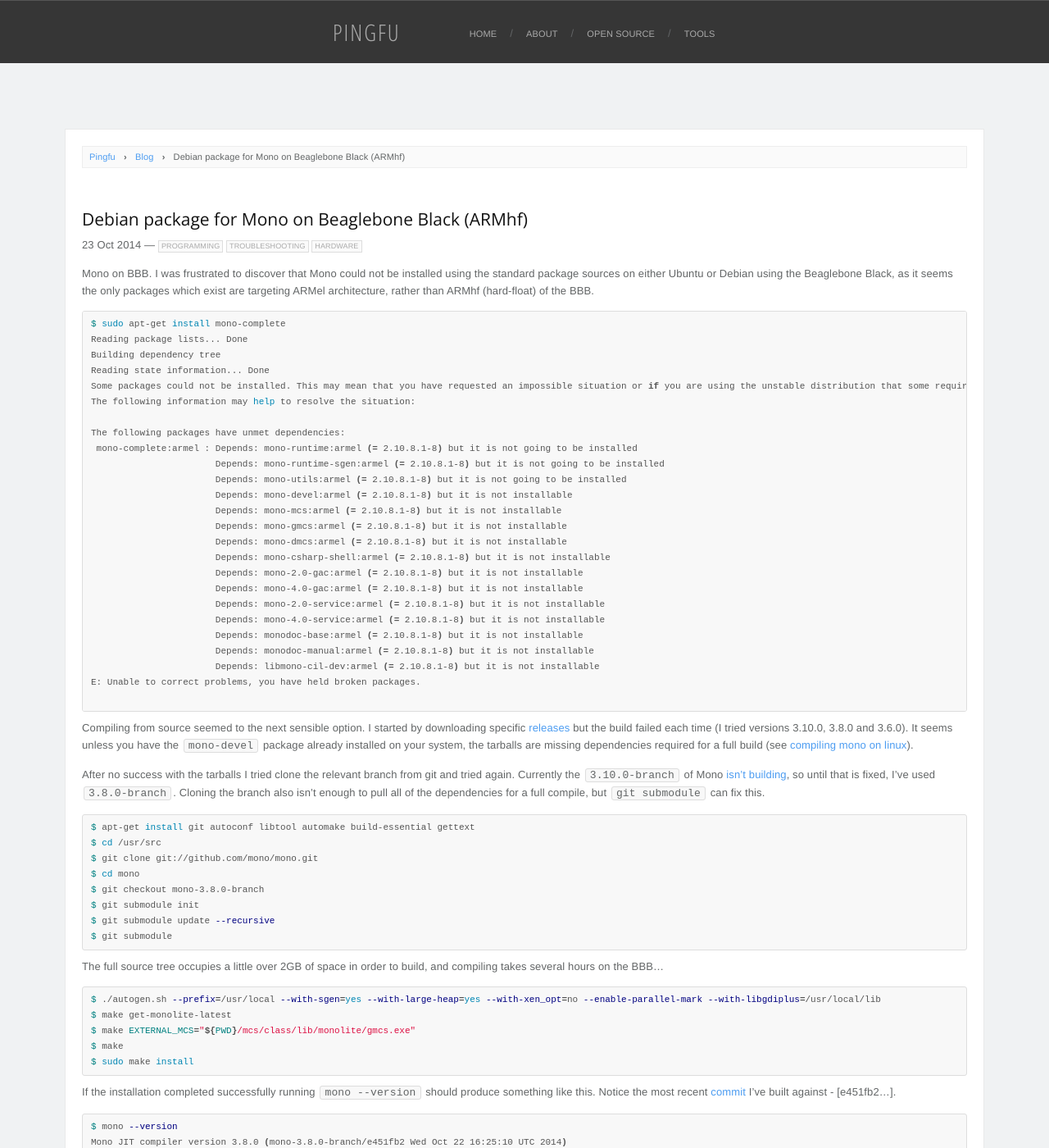
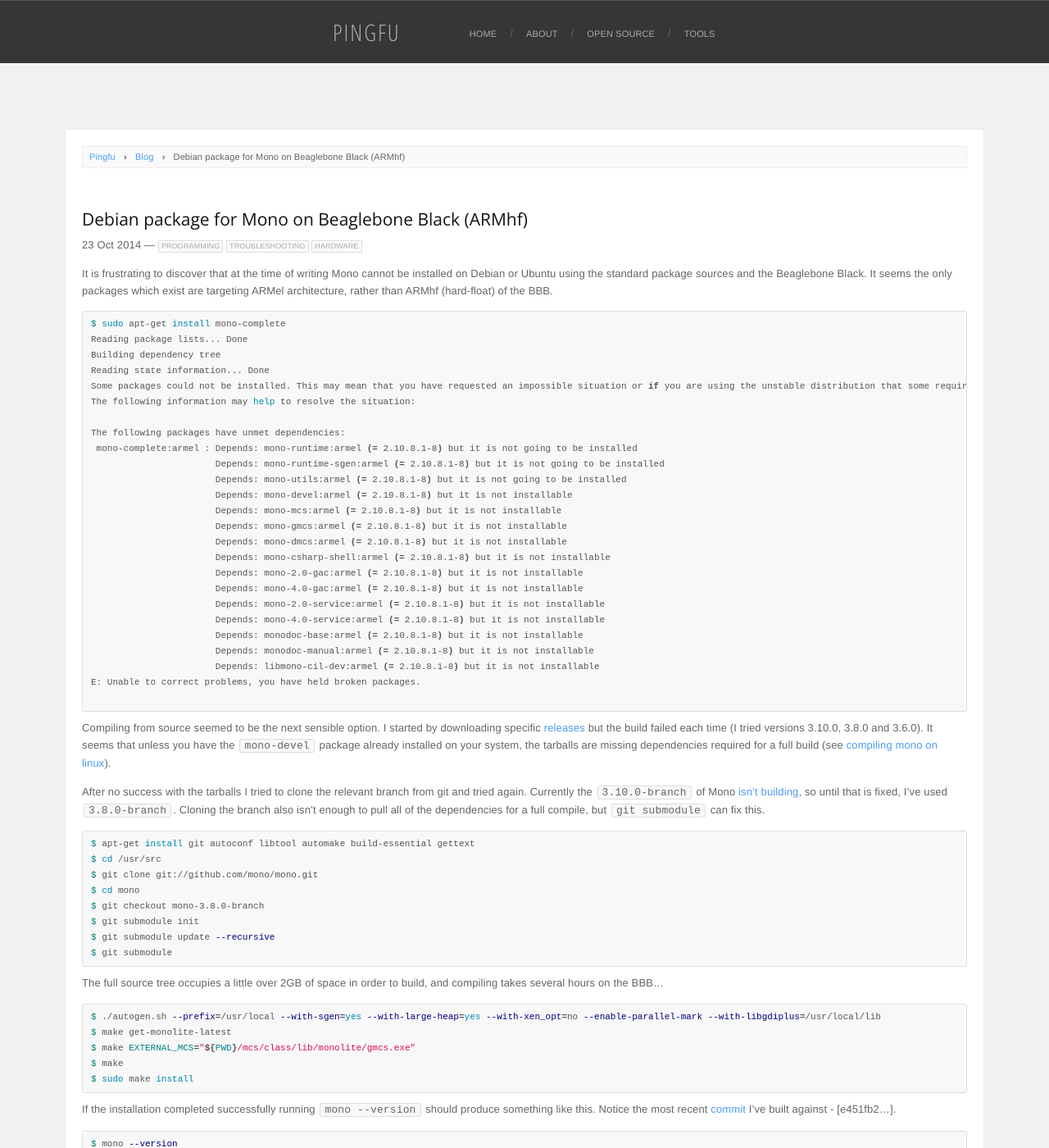
Before and after one commit to pingfu/pingfu.github.io, a Jekyll site: the page built from _posts/2014-10-23-mono-debian-package-armhf-beaglebone-black.markdown, in a window 1280 px wide and 1400 px high. Shown: the whole window at 82% size. Built offline with Jekyll 4.4.1, drawn with Linux system fonts in a browser that asks for light colours; nearby versions of some CDN libraries; Markdown is read by kramdown in place of the engine named in the settings; comment, search, counter and statistics services are not loaded; some of the changed text lies outside the part shown.

Commit message:
fixed typo

````diff
--- a/_posts/2014-10-23-mono-debian-package-armhf-beaglebone-black.markdown
+++ b/_posts/2014-10-23-mono-debian-package-armhf-beaglebone-black.markdown
@@ -6,7 +6,7 @@ categories: Programming Troubleshooting Hardware
 tags: beagleboard mono armhf
 ---
 
-Mono on BBB. I was frustrated to discover that Mono could not be installed using the standard package sources on either Ubuntu or Debian using the Beaglebone Black, as it seems the only packages which exist are targeting ARMel architecture, rather than ARMhf (hard-float) of the BBB.
+It is frustrating to discover that at the time of writing Mono cannot be installed on Debian or Ubuntu using the standard package sources and the Beaglebone Black. It seems the only packages which exist are targeting ARMel architecture, rather than ARMhf (hard-float) of the BBB.
 
 ```bash
 $ sudo apt-get install mono-complete
@@ -36,11 +36,11 @@ E: Unable to correct problems, you have held broken packages.
 
 ```
 
-Compiling from source seemed to the next sensible option. I started by downloading specific [releases][monorls] but the build failed each time (I tried versions 3.10.0, 3.8.0 and 3.6.0). It seems unless you have the `mono-devel` package already installed on your system, the tarballs are missing dependencies required for a full build (see [compiling mono on linux][complnx]).
+Compiling from source seemed to be the next sensible option. I started by downloading specific [releases][monorls] but the build failed each time (I tried versions 3.10.0, 3.8.0 and 3.6.0). It seems that unless you have the `mono-devel` package already installed on your system, the tarballs are missing dependencies required for a full build (see [compiling mono on linux][complnx]).
 
 <!--excerpt-->
 
-After no success with the tarballs I tried clone the relevant branch from git and tried again. Currently the `3.10.0-branch` of Mono [isn't][3100-branch] [building][jenkins], so until that is fixed, I've used `3.8.0-branch`. Cloning the branch also isn't enough to pull all of the dependencies for a full compile, but `git submodule` can fix this.
+After no success with the tarballs I tried to clone the relevant branch from git and tried again. Currently the `3.10.0-branch` of Mono [isn't][3100-branch] [building][jenkins], so until that is fixed, I've used `3.8.0-branch`. Cloning the branch also isn't enough to pull all of the dependencies for a full compile, but `git submodule` can fix this.
 
 ```bash
 $ apt-get install git autoconf libtool automake build-essential gettext
@@ -88,7 +88,7 @@ $ sudo apt-get install build-essential automake autoconf libtool pkg-config libc
 $ sudo checkinstall
 ```
 
-Hopefully following these steps will others get up and running with Mono until the main sources contain ARMhf builds, but YMMV so you can download the .deb package I've built here:
+Hopefully following these steps others will get up and running with Mono until the main sources contain ARMhf builds, but YMMV so you can download the .deb package I've built here:
 
 * [mono-3.8.0-branch-armhf-e451fb2.deb][e451fb2] (90.9MB) [md5sum: 752e0b1494d250516e8143924c7a5a4c]
 
````
